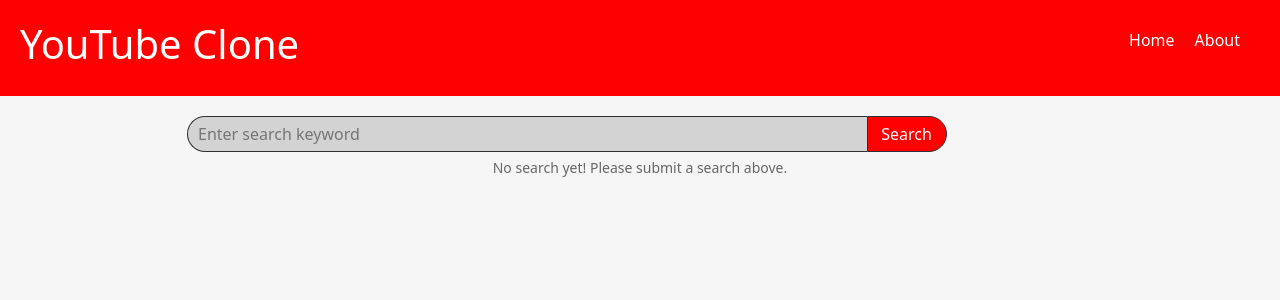
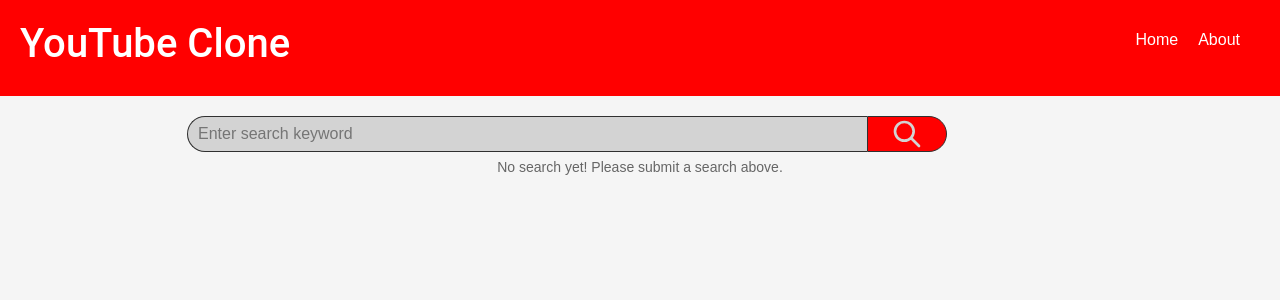
Before and after one commit to devinjlewis/youtube-group-project, a React (Create React App) app: page / in a window 1280 px wide. Shown: the top 300 px of the page. Built offline with nearby package versions, Linux system fonts and the light colour scheme.

Commit message:
new icon

```diff
--- a/src/App.css
+++ b/src/App.css
@@ -77,3 +77,16 @@
   color: #666;
   /* align-self: flex-end; */
 }
+
+body {
+  font-family: "Arial", "Helvetica", sans-serif;
+}
+
+h1,
+h2,
+h3,
+h4,
+h5,
+h6 {
+  font-family: "Roboto", sans-serif;
+}
--- a/src/components/About.css
+++ b/src/components/About.css
@@ -150,3 +150,16 @@
 .person-title a:hover {
   transform: scale(1.1);
 }
+
+body {
+  font-family: "Arial", "Helvetica", sans-serif;
+}
+
+h1,
+h2,
+h3,
+h4,
+h5,
+h6 {
+  font-family: "Roboto", sans-serif;
+}
--- a/src/components/SearchBox.js
+++ b/src/components/SearchBox.js
@@ -25,7 +25,23 @@
           </div>
           <div className="col-3">
             <button onClick={onSearch} className="buttontest">
-                            Search
+              <svg
+                stroke="currentColor"
+                fill="none"
+                stroke-width="0"
+                viewBox="0 0 24 24"
+                height="2em"
+                width="2em"
+                xmlns="http://www.w3.org/2000/svg"
+                style={{ color: "lightgray" }}
+              >
+                <path
+                  stroke-linecap="round"
+                  stroke-linejoin="round"
+                  stroke-width="2"
+                  d="M21 21l-6-6m2-5a7 7 0 11-14 0 7 7 0 0114 0z"
+                ></path>
+              </svg>
             </button>
           </div>
         </div>
--- a/src/components/VideoPage.css
+++ b/src/components/VideoPage.css
@@ -67,3 +67,16 @@
 .comment p {
   margin-top: 5px;
 }
+
+body {
+  font-family: "Arial", "Helvetica", sans-serif;
+}
+
+h1,
+h2,
+h3,
+h4,
+h5,
+h6 {
+  font-family: "Roboto", sans-serif;
+}
```
Lines whose indentation alone changed are shown as unchanged.
